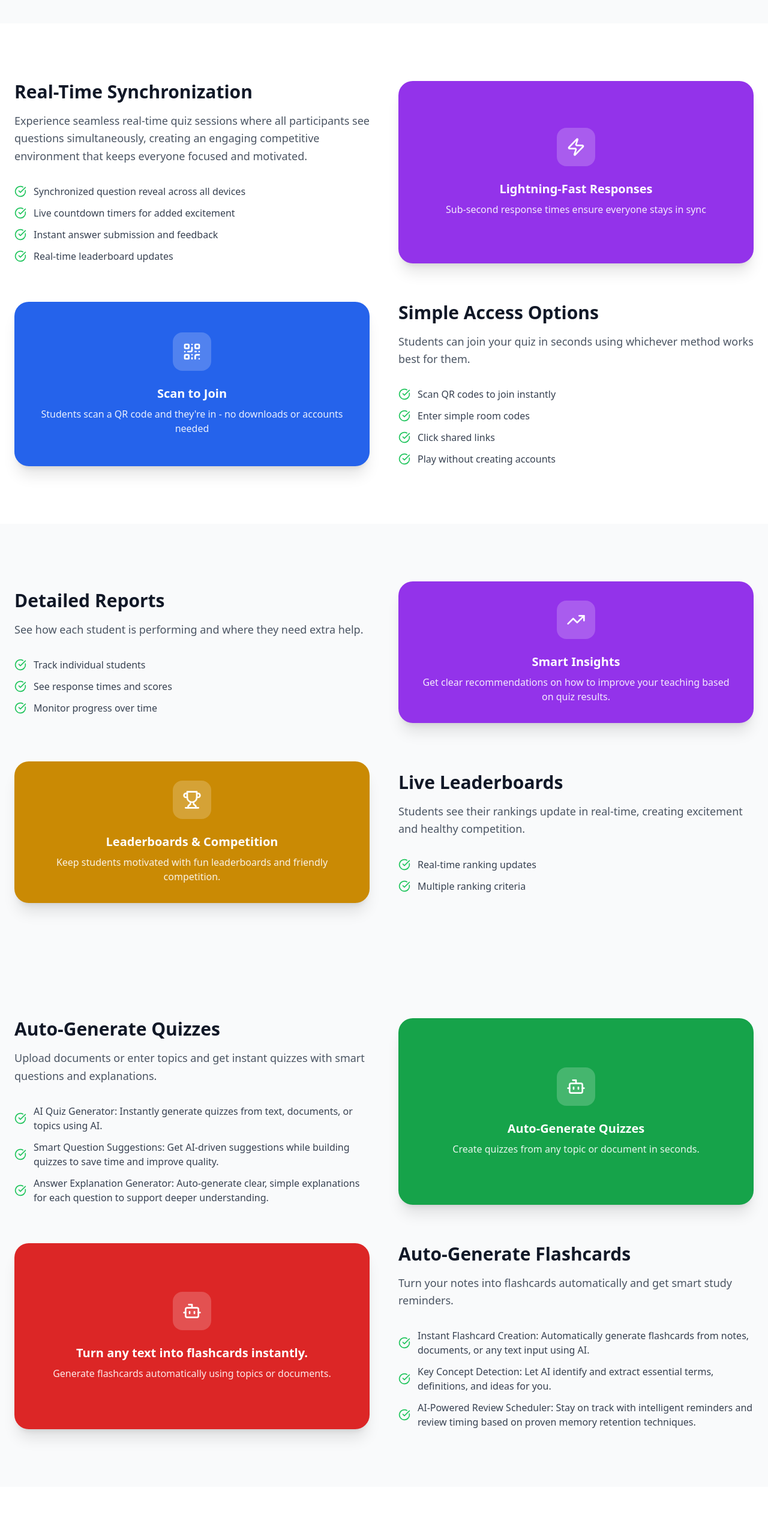
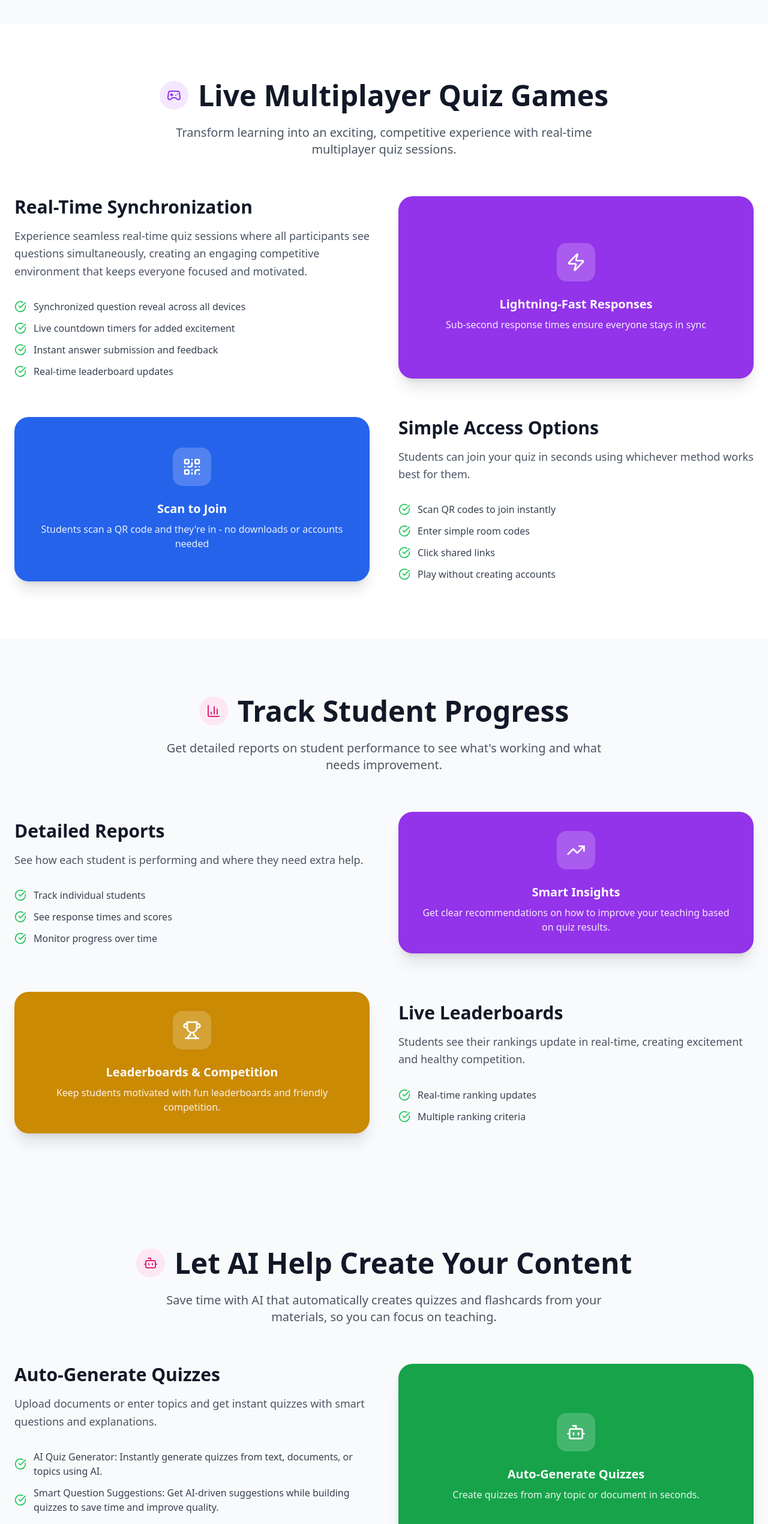
Before and after one commit to haiotak21/Livquiz, a Next.js app: page /en/features in a window 1280 px wide. Shown: the part 2800-5340 px from the top of the page at 60% size. Built offline with nearby package versions, Linux system fonts and the light colour scheme.

Commit message:
final 10

```diff
--- a/app/[locale]/features/page.tsx
+++ b/app/[locale]/features/page.tsx
@@ -575,6 +575,25 @@ export default function FeaturesPage() {
         {/* Live Multiplayer Quiz Games */}
         <section id="multiplayer" className="py-16 lg:py-24 bg-white">
           <div className="container max-w-7xl mx-auto px-4 lg:px-6">
+            <motion.div
+              initial={{ opacity: 0, y: 20 }}
+              whileInView={{ opacity: 1, y: 0 }}
+              transition={{ duration: 0.8 }}
+              viewport={{ once: true }}
+              className="text-center mb-16"
+            >
+              <div className="flex items-center justify-center mb-6">
+                <div className="w-12 h-12 bg-purple-100 rounded-full flex items-center justify-center mr-4">
+                  <Gamepad2 className="w-6 h-6 text-purple-600" />
+                </div>
+                <h2 className="text-3xl lg:text-4xl xl:text-5xl font-bold text-gray-900">
+                  {t('multiplayerTitle', { default: 'Live Multiplayer Quiz Games' })}
+                </h2>
+              </div>
+              <p className="text-lg lg:text-xl text-gray-600 max-w-3xl mx-auto">
+                {t('multiplayerDescription', { default: 'Transform learning into an exciting, competitive experience with real-time multiplayer quiz sessions.' })}
+              </p>
+            </motion.div>
             <div className="space-y-16">
               {multiplayerFeatures.map((feature, index) => (
                 <motion.div
@@ -624,6 +643,25 @@ export default function FeaturesPage() {
         {/* Track Student Progress */}
         <section id="analytics" className="py-16 lg:py-24 bg-gray-50">
           <div className="container max-w-7xl mx-auto px-4 lg:px-6">
+            <motion.div
+              initial={{ opacity: 0, y: 20 }}
+              whileInView={{ opacity: 1, y: 0 }}
+              transition={{ duration: 0.8 }}
+              viewport={{ once: true }}
+              className="text-center mb-16"
+            >
+              <div className="flex items-center justify-center mb-6">
+                <div className="w-12 h-12 bg-pink-100 rounded-full flex items-center justify-center mr-4">
+                  <BarChart3 className="w-6 h-6 text-pink-600" />
+                </div>
+                <h2 className="text-3xl lg:text-4xl xl:text-5xl font-bold text-gray-900">
+                  {t('analyticsTitle', { default: 'Track Student Progress' })}
+                </h2>
+              </div>
+              <p className="text-lg lg:text-xl text-gray-600 max-w-3xl mx-auto">
+                {t('analyticsDescription', { default: "Get detailed reports on student performance to see what's working and what needs improvement." })}
+              </p>
+            </motion.div>
             <div className="space-y-16">
               {analyticsFeatures.map((feature, index) => (
                 <motion.div
@@ -670,9 +708,28 @@ export default function FeaturesPage() {
             </div>
           </div>
         </section>
-        {/*Ai feature */}
+        {/* AI Feature */}
         <section id="ai feature" className="py-16 lg:py-24 bg-gray-50">
           <div className="container max-w-7xl mx-auto px-4 lg:px-6">
+            <motion.div
+              initial={{ opacity: 0, y: 20 }}
+              whileInView={{ opacity: 1, y: 0 }}
+              transition={{ duration: 0.8 }}
+              viewport={{ once: true }}
+              className="text-center mb-16"
+            >
+              <div className="flex items-center justify-center mb-6">
+                <div className="w-12 h-12 bg-pink-100 rounded-full flex items-center justify-center mr-4">
+                  <Bot className="w-6 h-6 text-pink-600" />
+                </div>
+                <h2 className="text-3xl lg:text-4xl xl:text-5xl font-bold text-gray-900">
+                  {t('aiFeatureTitle', { default: 'Let AI Help Create Your Content' })}
+                </h2>
+              </div>
+              <p className="text-lg lg:text-xl text-gray-600 max-w-3xl mx-auto">
+                {t('aiFeatureDescription', { default: 'Save time with AI that automatically creates quizzes and flashcards from your materials, so you can focus on teaching.' })}
+              </p>
+            </motion.div>
             <div className="space-y-16">
               {aifeature.map((feature, index) => (
                 <motion.div
@@ -722,6 +779,25 @@ export default function FeaturesPage() {
         {/* Security & Exam Integrity */}
         <section id="security" className="py-16 lg:py-24 bg-white">
           <div className="container max-w-7xl mx-auto px-4 lg:px-6">
+            <motion.div
+              initial={{ opacity: 0, y: 20 }}
+              whileInView={{ opacity: 1, y: 0 }}
+              transition={{ duration: 0.8 }}
+              viewport={{ once: true }}
+              className="text-center mb-16"
+            >
+              <div className="flex items-center justify-center mb-6">
+                <div className="w-12 h-12 bg-blue-100 rounded-full flex items-center justify-center mr-4">
+                  <Shield className="w-6 h-6 text-blue-600" />
+                </div>
+                <h2 className="text-3xl lg:text-4xl xl:text-5xl font-bold text-gray-900">
+                  {t('securityTitle', { default: 'Secure Testing & Anti-Cheating' })}
+                </h2>
+              </div>
+              <p className="text-lg lg:text-xl text-gray-600 max-w-3xl mx-auto">
+                {t('securityDescription', { default: 'Run secure exams and certifications with built-in anti-cheating features that keep assessments fair and reliable.' })}
+              </p>
+            </motion.div>
             <div className="space-y-16">
               {securityFeatures.map((feature, index) => (
                 <motion.div
```
